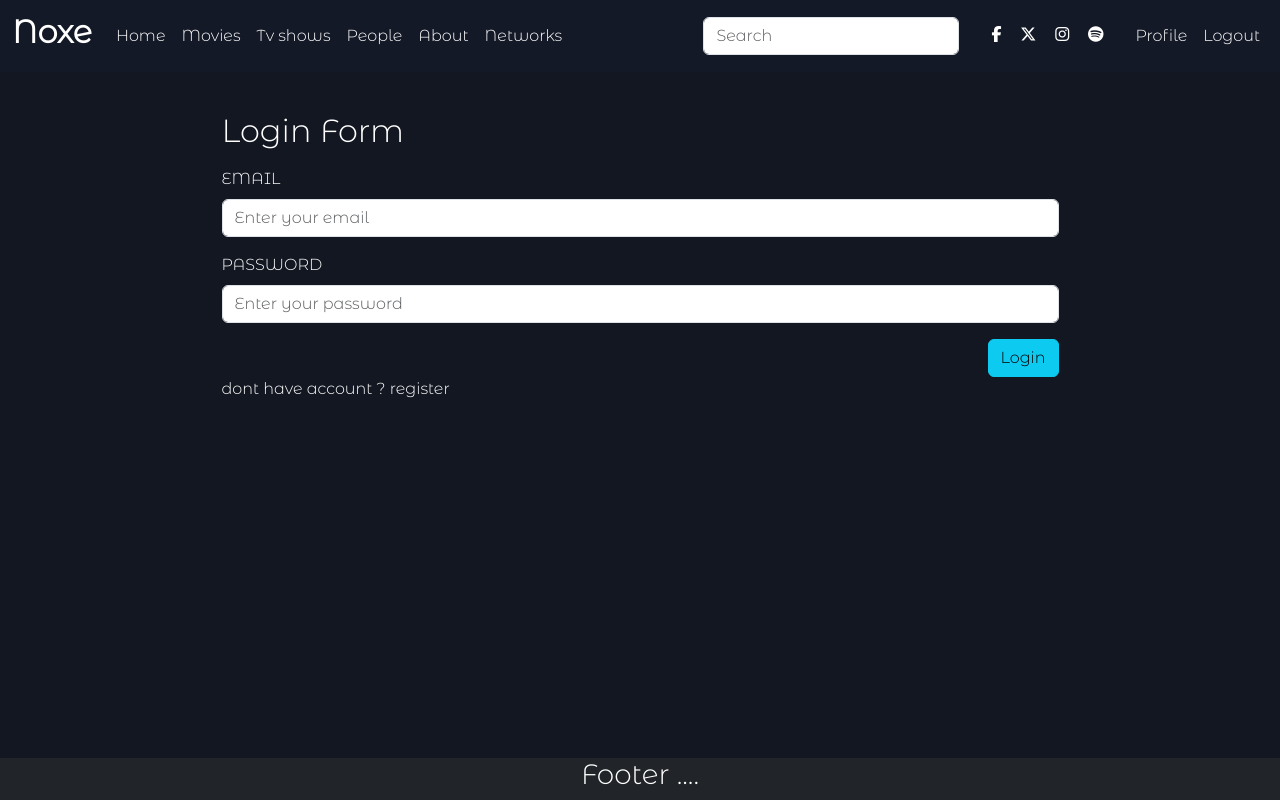
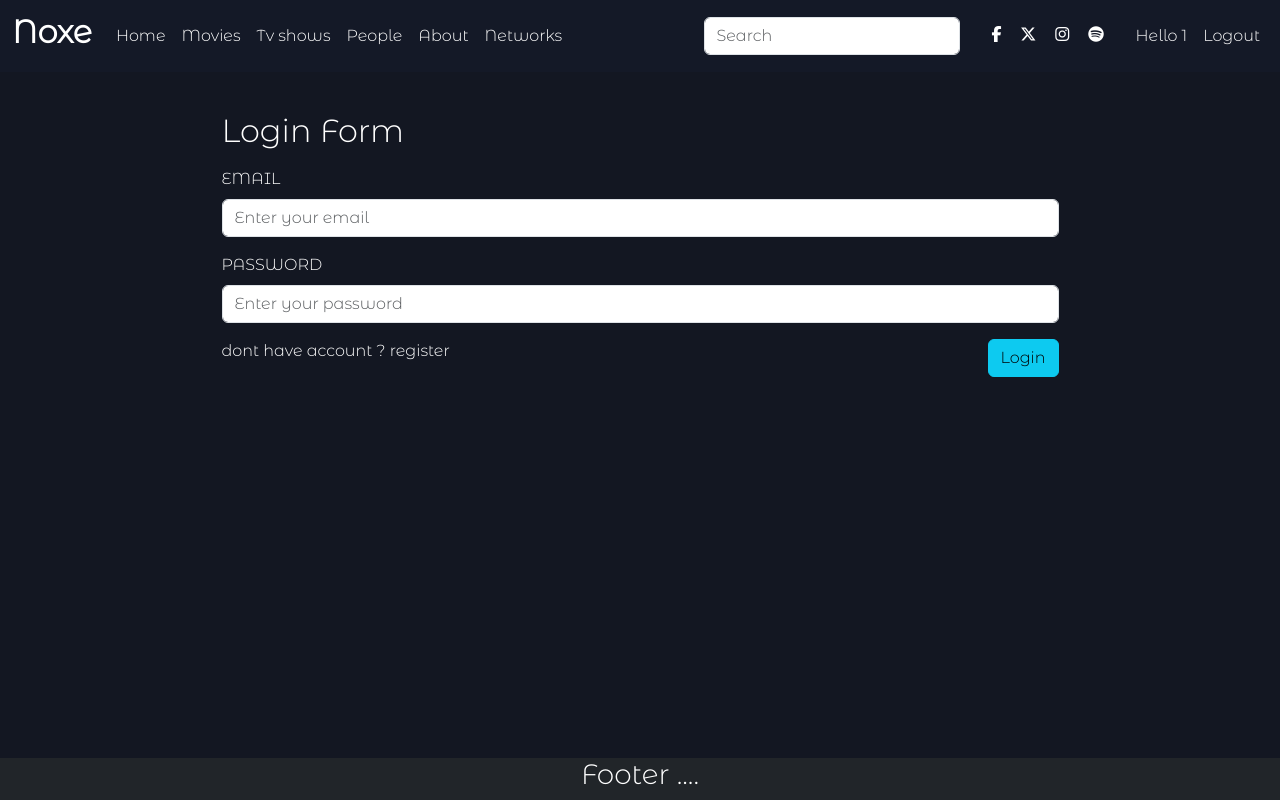
Before and after one commit to MaN0oo0/Noxe, a React (Create React App) app: page /login in a window 1280 px wide. Built offline with nearby package versions, Linux system fonts and the light colour scheme; sample sign-in values are in the browser's storage.

Commit message:
Handel and add protect route

```diff
--- a/src/AssetsComponents/Masterlayout/Masterlayout.jsx
+++ b/src/AssetsComponents/Masterlayout/Masterlayout.jsx
@@ -6,7 +6,7 @@ import { Outlet } from "react-router-dom";
 export default function Masterlayout(props) {
   return (
     <>
-      <Navbar IsLogin={props.IsLogin} logOut={props.logOut}/>
+      <Navbar IsLogin={props.IsLogin} logOut={props.logOut} userdata={props.userdata}/>
       <div className="container-md my-3">
         <Outlet></Outlet>
       </div>
--- a/src/AssetsComponents/Navbar/Navbar.jsx
+++ b/src/AssetsComponents/Navbar/Navbar.jsx
@@ -1,12 +1,11 @@
 import { Link } from "react-router-dom";
 import styles from "./Navbar.module.scss";
-import { useState } from "react";
+
 export default function Navbar(props) {
+
   const onLogOut = () => {
     props.logOut();
   };
-  const [isLogin, setIsLogin] = useState(props.IsLogin);
-
   return (
     <>
       <nav className={`navbar navbar-expand-lg ${styles.bg_dark}`}>
@@ -118,15 +117,13 @@ export default function Navbar(props) {
                         // onClick={onLogOut}
                         to={"profile"}
                       >
-                        Profile
+                        {props.userdata
+                          ? "Hello " + props.userdata.sub
+                          : "Profile"}
                       </Link>
                     </li>
                     <li className="nav-item">
-                      <Link
-                        className="nav-link "
-                        onClick={onLogOut}
-                        to={"login"}
-                      >
+                      <Link className="nav-link " to={'login'} onClick={onLogOut}>
                         Logout
                       </Link>
                     </li>
--- a/src/Components/App/App.js
+++ b/src/Components/App/App.jsx
@@ -3,7 +3,7 @@ import Masterlayout from "../../AssetsComponents/Masterlayout/Masterlayout";
 import {
   createBrowserRouter,
   RouterProvider,
-  BrowserRouter,
+  Navigate,
 } from "react-router-dom";
 import Home from "../Home/Home";
 import About from "../About/About";
@@ -17,6 +17,7 @@ import Tvshows from "../Tvshows/Tvshows";
 import { jwtDecode } from "jwt-decode";
 import { useEffect, useState } from "react";
 import Profile from "../Profile/Profile";
+import ProtectRoute from "../ProtectRoute/ProtectRoute";
 
 function App() {
   const [userData, setUserData] = useState(null);
@@ -29,11 +30,14 @@ function App() {
       if (checkToken(decodedToken.exp)) {
         setUserData(decodedToken);
         setIsLogin(true);
-        // Route("/") // Note: `navigate` should be defined within the context of a component
+        return <Navigate to="" replace={true} />;
       } else {
         setIsLogin(false);
         localStorage.removeItem("token");
+        return <Navigate to="/login" replace={true} />
       }
+    }else{
+      return <Navigate to="/login" replace={true} />
     }
   };
 
@@ -47,8 +51,9 @@ function App() {
   const logOut = () => {
     localStorage.removeItem("token");
     setIsLogin(false);
+
   };
-
+//save data while refreshing :)
   useEffect(() => {
     if (localStorage.getItem("token")) {
       saveUserData();
@@ -64,11 +69,46 @@ function App() {
       children: [
         { index: true, element: <Home /> },
         { path: "about", element: <About /> },
-        { path: "movies", element: <Movies /> },
-        { path: "people", element: <People /> },
-        { path: "network", element: <Network /> },
-        { path: "tvshows", element: <Tvshows /> },
-        { path: "profile", element: <Profile userData={userData} /> },
+        {
+          path: "movies",
+          element: (
+            <ProtectRoute isLogin={isLogin}>
+              <Movies />
+            </ProtectRoute>
+          ),
+        },
+        {
+          path: "people",
+          element: (
+            <ProtectRoute isLogin={isLogin}>
+              <People />
+            </ProtectRoute>
+          ),
+        },
+        {
+          path: "network",
+          element: (
+            <ProtectRoute isLogin={isLogin}>
+              <Network />
+            </ProtectRoute>
+          ),
+        },
+        {
+          path: "tvshows",
+          element: (
+            <ProtectRoute isLogin={isLogin}>
+              <Tvshows />{" "}
+            </ProtectRoute>
+          ),
+        },
+        {
+          path: "profile",
+          element: (
+            <ProtectRoute isLogin={isLogin}>
+              <Profile userData={userData} />
+            </ProtectRoute>
+          ),
+        },
         { path: "login", element: <LoginForm saveUserData={saveUserData} /> },
         { path: "register", element: <RegisterForm /> },
       ],
--- a/src/Components/LoginForm/LoginForm.jsx
+++ b/src/Components/LoginForm/LoginForm.jsx
@@ -62,7 +62,7 @@ export default function LoginForm(props) {
           props.saveUserData();
           // setIsLogin(true);
 
-          navigate("/");
+           navigate("/");
         }
 
         setResError({});
@@ -103,14 +103,18 @@ export default function LoginForm(props) {
               {errors && <p className="text-danger">{errors[field]}</p>}
             </div>
           ))}
-          <div className="w-100 d-flex justify-content-end">
-            <button className="btn btn-info">Login</button>
-          </div>
+
+          <div className="d-flex justify-content-center">
           <div className="w-100 d-flex justify-content-start">
             <Link to={"/register"} className="text-decoration-none">
               dont have account ? register
             </Link>
           </div>
+          <div className="w-100 d-flex justify-content-end">
+            <button className="btn btn-info">Login</button>
+          </div>
+          </div>
+
         </form>
       </div>
     </>
--- /dev/null
+++ b/src/Components/ProtectRoute/ProtectRoute.jsx
@@ -0,0 +1,10 @@
+import React from "react";
+import { Navigate } from "react-router-dom";
+
+export default function ProtectRoute({ isLogin, children }) {
+  if (isLogin && localStorage.getItem("token")) {
+    return children;
+  } else {
+    return <Navigate to="/login" replace={true} />;
+  }
+}
--- a/src/Components/RegisterForm/RegisterForm.jsx
+++ b/src/Components/RegisterForm/RegisterForm.jsx
@@ -1,7 +1,7 @@
 import React, { useState } from "react";
 import styles from "./RegisterForm.module.scss";
 import axios from "axios";
-import { useNavigate } from "react-router-dom";
+import { Link, useNavigate } from "react-router-dom";
 import Joi from "joi";
 
 export default function RegisterForm() {
@@ -38,9 +38,7 @@ export default function RegisterForm() {
       email: Joi.string()
         .required()
         .email({ tlds: { allow: ["com", "net"] } }),
-      password: Joi.string()
-        .required()
-
+      password: Joi.string().required(),
     });
     return schema.validate(user, { abortEarly: false });
   };
@@ -85,7 +83,7 @@ export default function RegisterForm() {
     const { error } = vaildationFormData();
     // new version of submit v 1.1
     if (error) {
-       console.log(error);
+      console.log(error);
       setjoiError(error.details.map((item) => item.message));
     } else {
       try {
@@ -180,8 +178,16 @@ export default function RegisterForm() {
             </div>
           )
         )}
-        <div className="w-100 d-flex justify-content-end">
-          <button className="btn btn-info">Register</button>
+        <div className="d-flex justify-content-center">
+
+          <div className="w-100 d-flex justify-content-start">
+            <Link to={"/login"} className="text-decoration-none">
+              Have A Account ? login 😉
+            </Link>
+          </div>
+          <div className="w-100 d-flex justify-content-end">
+            <button className="btn btn-info">Register</button>
+          </div>
         </div>
       </form>
     </div>
```
